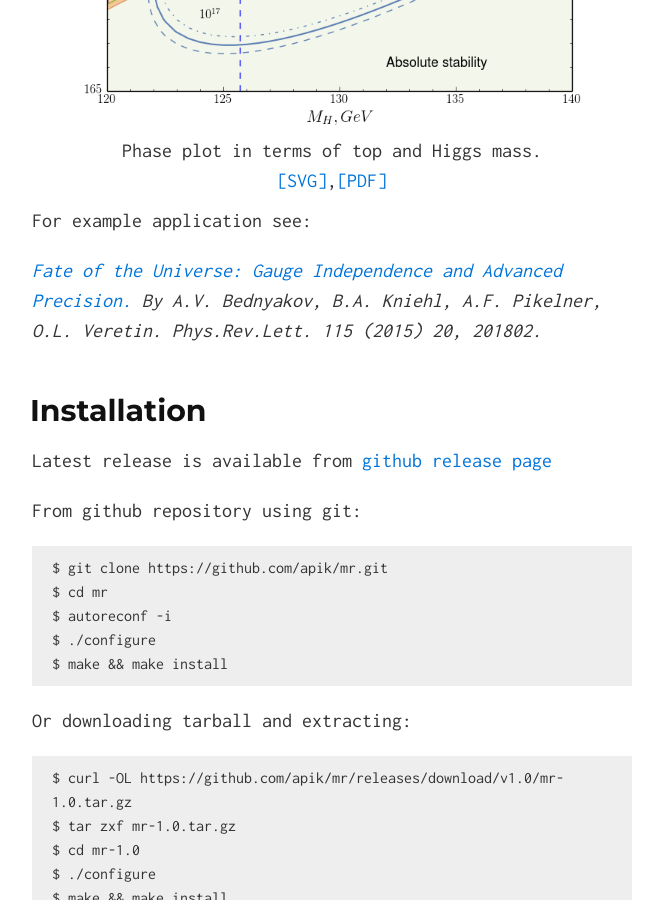
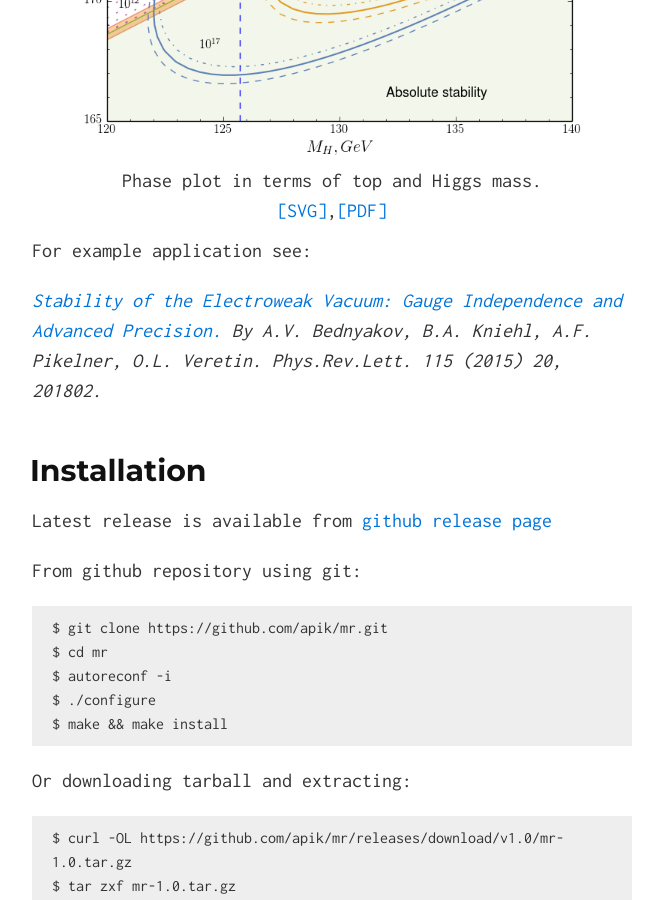
Before and after one commit to apik/mr, a Jekyll site: the page built from index.md, in a window 1280 px wide and 900 px high, scrolled down 2004 px. Shown: the whole window, without its empty margins (308-971 px from the left). Built offline with Jekyll 4.4.1, drawn with Linux system fonts in a browser that asks for light colours; some of the changed text lies outside the part shown.

Commit message:
Link to arxiv added, PRL paper title changed

```diff
--- a/index.md
+++ b/index.md
@@ -10,8 +10,8 @@
     <td align="center"><a href="#refs">References</a></td>
   </tr>
 </table>
-[mr:Matching and Running](http://apik.github.io/mr) is a C++ package for NNLO Standard Model stability analysis. It includes full two-loop electroweak threshold corrections connecting input in terms of pole masses with running couplings and three-loop renormalization group equations with additional higher order QCD corrections for evolution of running couplings up to a needed scale.
-
+[mr:Matching and Running](http://apik.github.io/mr) is a C++ package for NNLO Standard Model stability analysis. It includes full two-loop electroweak threshold corrections connecting input in terms of pole masses with running couplings and three-loop renormalization group equations with additional higher order QCD corrections for evolution of running couplings up to a needed scale.<br>
+For package overview see [hep-ph/1601.08143](http://inspirehep.net/record/1418484).
 <iframe src="http://ghbtns.com/github-btn.html?user=apik&amp;repo=mr&amp;type=watch&amp;count=true&amp;size=large"
   allowtransparency="true" frameborder="0" scrolling="0" width="170" height="30"></iframe><br/>
 
@@ -40,7 +40,7 @@
 
 For example application see:
 
-*[Fate of the Universe: Gauge Independence and Advanced Precision.](http://inspirehep.net/record/1385870)
+*[Stability of the Electroweak Vacuum: Gauge Independence and Advanced Precision.](http://inspirehep.net/record/1385870)
 By A.V. Bednyakov, B.A. Kniehl, A.F. Pikelner, O.L. Veretin.
 Phys.Rev.Lett. 115 (2015) 20, 201802.*
 
```
